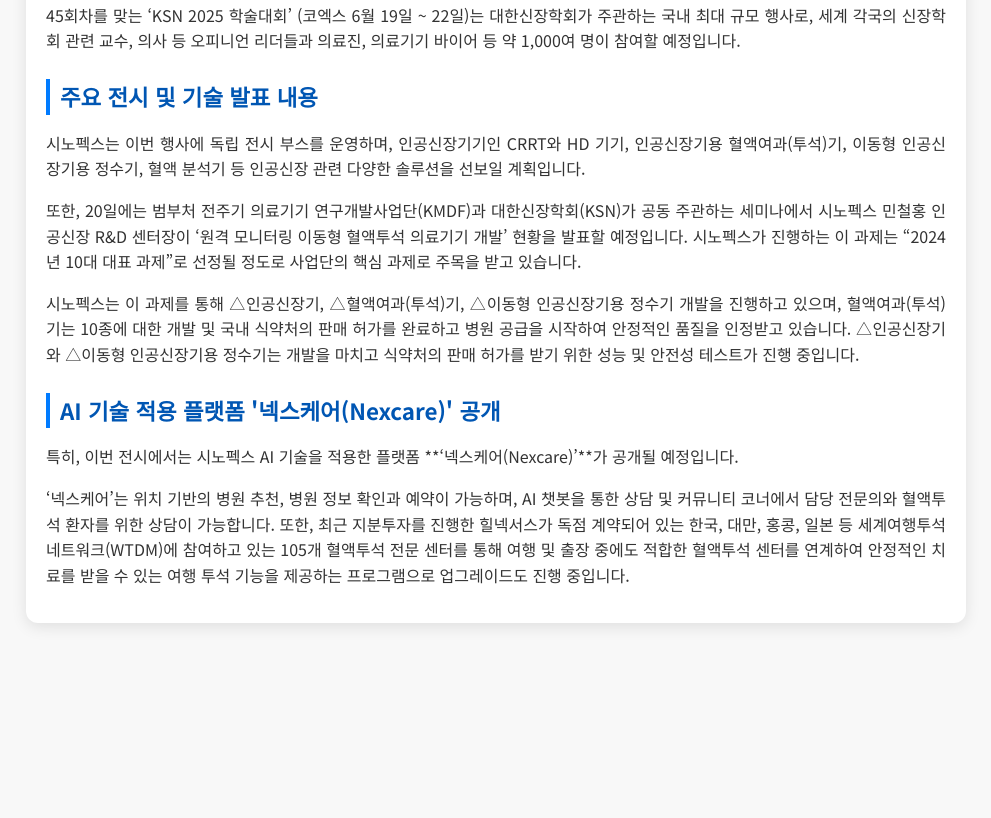
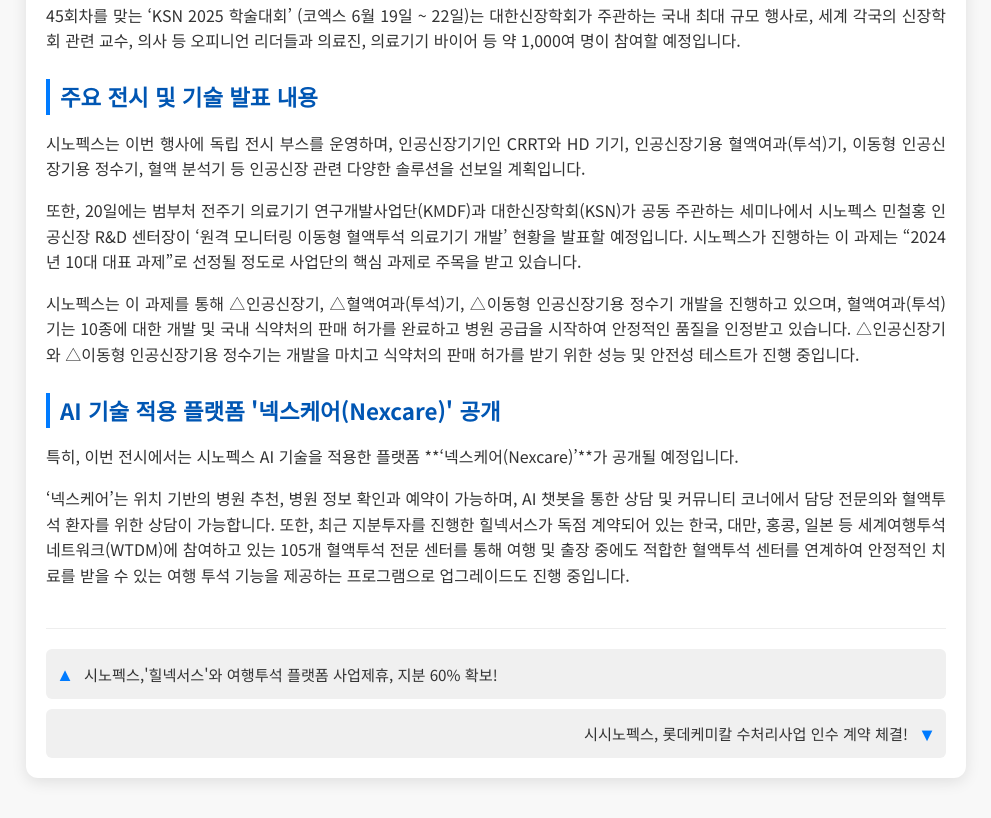
Before and after one commit to goodlight1234/news14, a plain HTML site: page index.html in a window 1280 px wide. Shown: the part 1037-1855 px from the top of the page, without its empty margins (144-1135 px from the left). Before the commit the page ends 1700 px from the top, so only its background shows below. Drawn offline with Linux system fonts and the light colour scheme.

Commit message:
Update index.html

```diff
--- a/index.html
+++ b/index.html
@@ -126,7 +126,57 @@
             margin-left: auto;
             margin-right: auto;
         }
-    </style>
+     /* Post Navigation Styles */
+        .post-navigation {
+            display: flex;
+            flex-direction: column; /* 세로 정렬 */
+            gap: 10px; /* 링크 사이 간격 */
+            margin-top: 40px;
+            padding-top: 20px;
+            border-top: 1px solid #eee;
+        }
+
+        .post-link {
+            display: flex;
+            align-items: center;
+            padding: 10px 15px;
+            background-color: #f0f0f0;
+            border-radius: 6px;
+            text-decoration: none;
+            color: #333;
+            font-size: 0.95em;
+            transition: background-color 0.3s ease, color 0.3s ease;
+        }
+
+        .post-link:hover {
+            background-color: #e0e0e0;
+            color: #007bff;
+        }
+
+        .post-link .arrow {
+            font-size: 1.2em;
+            color: #007bff;
+            margin: 0 10px;
+            font-weight: bold;
+        }
+
+        .post-link.prev {
+            justify-content: flex-start;
+        }
+
+        .post-link.next {
+            justify-content: flex-end;
+        }
+
+        .post-link.prev .arrow {
+            transform: none; /* ▲ 기본 방향 */
+            margin-left: -5px; /* 화살표가 더 붙도록 조정 */
+        }
+
+        .post-link.next .arrow {
+            transform: none; /* ▼ 기본 방향 */
+            margin-right: -5px; /* 화살표가 더 붙도록 조정 */
+        }  </style>
 </head>
 <body>
 
@@ -160,7 +210,11 @@
         <p>특히, 이번 전시에서는 시노펙스 AI 기술을 적용한 플랫폼 **‘넥스케어(Nexcare)’**가 공개될 예정입니다.</p>
         <p>‘넥스케어’는 위치 기반의 병원 추천, 병원 정보 확인과 예약이 가능하며, AI 챗봇을 통한 상담 및 커뮤니티 코너에서 담당 전문의와 혈액투석 환자를 위한 상담이 가능합니다. 또한, 최근 지분투자를 진행한 힐넥서스가 독점 계약되어 있는 한국, 대만, 홍콩, 일본 등 세계여행투석네트워크(WTDM)에 참여하고 있는 105개 혈액투석 전문 센터를 통해 여행 및 출장 중에도 적합한 혈액투석 센터를 연계하여 안정적인 치료를 받을 수 있는 여행 투석 기능을 제공하는 프로그램으로 업그레이드도 진행 중입니다.</p>
     </div>
-</div>
+<div class="post-navigation">
+        <a href="https://goodlight1234.github.io/news13/" class="post-link prev"><span class="arrow">▲</span> 시노펙스,'힐넥서스'와 여행투석 플랫폼 사업제휴, 지분 60% 확보! </a>
+        <a href="https://goodlight1234.github.io/news15/" class="post-link next">시시노펙스, 롯데케미칼 수처리사업 인수 계약 체결!<span class="arrow">▼</span></a>
+    </div></div>
+
 
 </body>
 </html>
```
